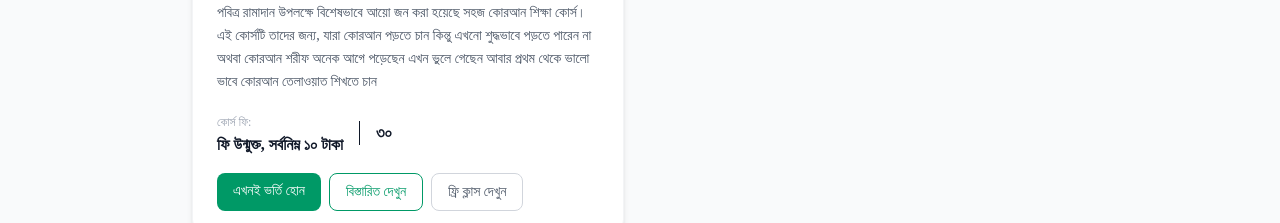
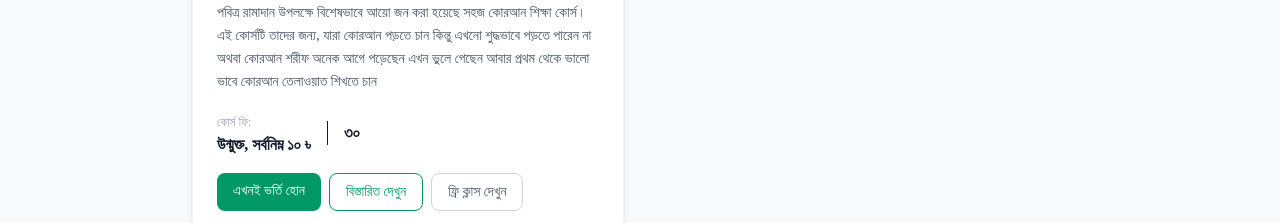
Before and after one commit to kawsar19/quran-learning, a Next.js app: page / in a window 1280 px wide. Shown: the part 1520-1743 px from the top of the page. Built offline with nearby package versions, Linux system fonts and the light colour scheme; a web font is replaced by a local one.

Commit message:
update page.tsx

```diff
--- a/app/page.tsx
+++ b/app/page.tsx
@@ -120,7 +120,7 @@
                 <div className="flex items-center gap-4 mb-4">
                   <div>
                     <span className="text-gray-400 text-xs">কোর্স ফি:</span>
-                    <p className="font-bold text-gray-900">ফি উন্মুক্ত, সর্বনিম্ন ১০ টাকা</p>
+                    <p className="font-bold text-gray-900">উন্মুক্ত, সর্বনিম্ন ১০ ৳</p>
                   </div>
                   <div className="border-l pl-4">
                     <span className="text-gray-400 text-xs hidden">দিন:</span>
```
